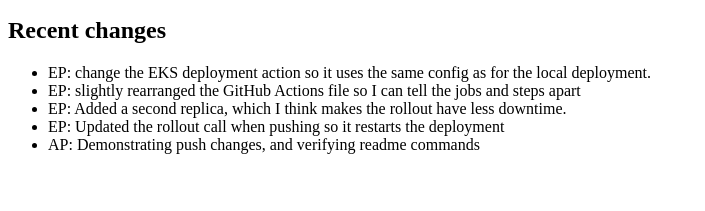
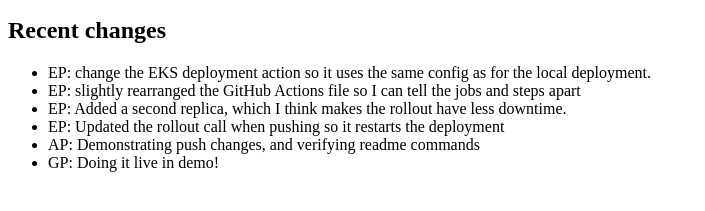
Before and after one commit to Open-Earth-Foundation/hello-k8s, a plain HTML site: page helloworld/index.html in a window 1280 px wide. Shown: the part 101-312 px from the top of the page, without its empty margins (0-705 px from the left). Drawn offline with Linux system fonts and the light colour scheme.

Commit message:
chore(show off actions): showing off actions during demo

```diff
--- a/helloworld/index.html
+++ b/helloworld/index.html
@@ -25,6 +25,7 @@
         EP: Updated the rollout call when pushing so it restarts the deployment
       </li>
       <li>AP: Demonstrating push changes, and verifying readme commands</li>
+      <li>GP: Doing it live in demo!</li>
     </ul>
   </body>
 </html>
```
